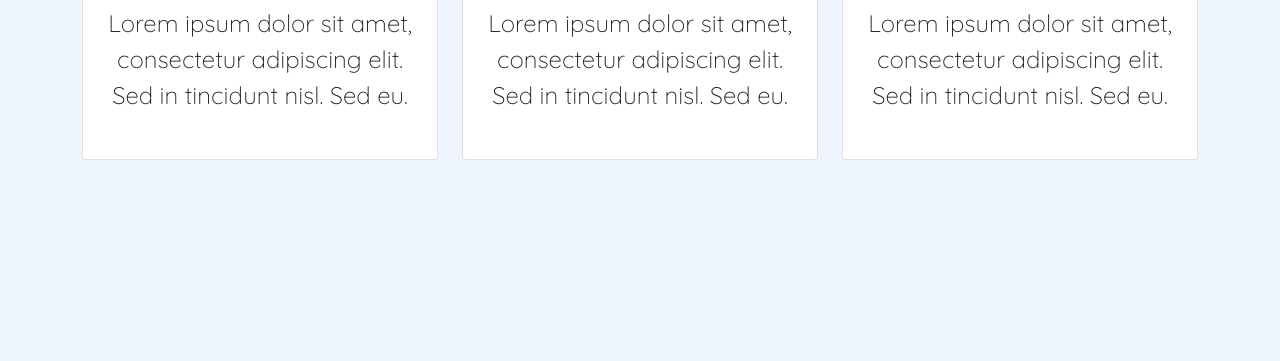
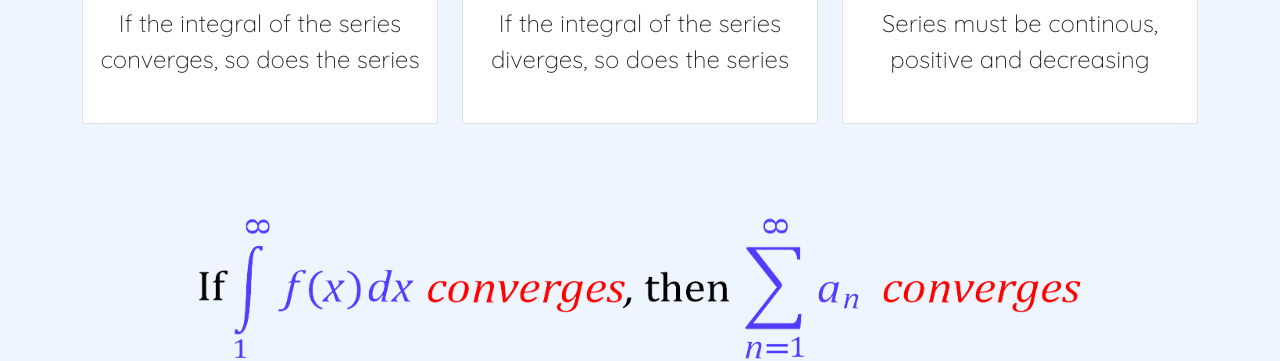
Before and after one commit to nachum42/Calc_AB_Project, a plain HTML site: page integral.html in a window 1280 px wide. Shown: the part 441-802 px from the top of the page. Drawn offline with nearby package versions, Linux system fonts and the light colour scheme.

Commit message:
integral test content added

```diff
--- a/integral.html
+++ b/integral.html
@@ -57,7 +57,7 @@
                     <div class="card">
                         <div class="card-body">
                             <h3 class="card-title">Convergence</h3>
-                            <p class="card-text">Lorem ipsum dolor sit amet, consectetur adipiscing elit. Sed in tincidunt nisl. Sed eu.</p>
+                            <p class="card-text">If the integral of the series converges, so does the series</p>
                         </div>
                     </div>
                 </div>
@@ -65,7 +65,7 @@
                     <div class="card">
                         <div class="card-body">
                             <h3 class="card-title">Divergence</h3>
-                            <p class="card-text">Lorem ipsum dolor sit amet, consectetur adipiscing elit. Sed in tincidunt nisl. Sed eu.</p>
+                            <p class="card-text">If the integral of the series diverges, so does the series</p>
                         </div>
                     </div>
                 </div>
@@ -73,11 +73,12 @@
                     <div class="card">
                         <div class="card-body">
                             <h3 class="card-title">Notes</h3>
-                            <p class="card-text">Lorem ipsum dolor sit amet, consectetur adipiscing elit. Sed in tincidunt nisl. Sed eu.</p>
+                            <p class="card-text">Series must be continous, positive and decreasing</p>
                         </div>
                     </div>
                 </div>
             </div>
         </div>
+        <img src="images/integral-test.png" class="" alt="nth term test example" width="1000" height="500">
 </body>
 </html>
```
Also changed, not shown: index.html (+1 -1 lines), images/integral-test.png (added).
